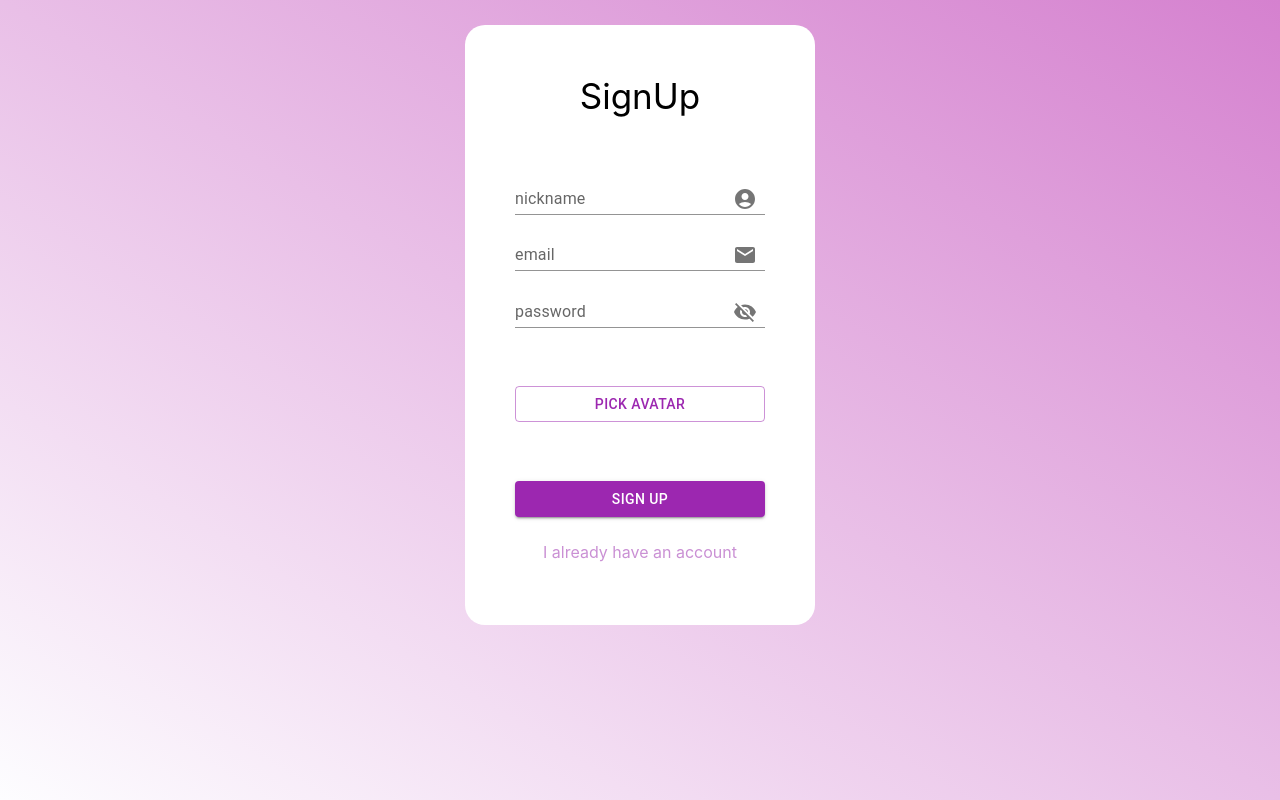
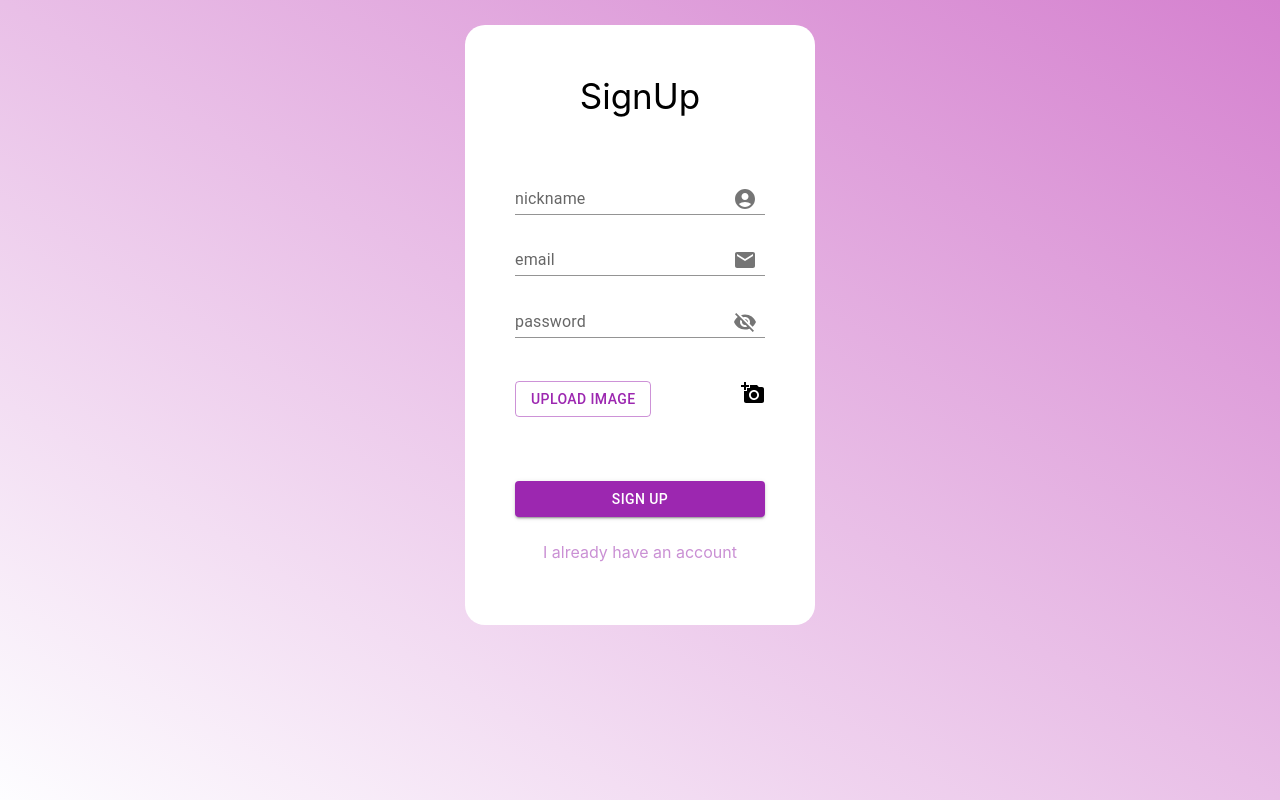
Before and after one commit to PopowychSasha/Kanbo, a React (Create React App) app: page /login in a window 1280 px wide. Both pictures are taken after a click on the element "Don't have an account ?". Built offline with nearby package versions, Linux system fonts and the light colour scheme.

Commit message:
implement image upload to cloudinary

```diff
--- a/package.json
+++ b/package.json
@@ -2,6 +2,7 @@
   "name": "kanbo-client",
   "version": "0.1.0",
   "private": true,
+  "proxy": "http://localhost:5000",
   "dependencies": {
     "@emotion/react": "^11.9.0",
     "@emotion/styled": "^11.8.1",
@@ -10,6 +11,8 @@
     "@testing-library/jest-dom": "^5.16.4",
     "@testing-library/react": "^13.0.1",
     "@testing-library/user-event": "^13.5.0",
+    "axios": "^0.26.1",
+    "cloudinary-react": "^1.6.8",
     "react": "^18.0.0",
     "react-dom": "^18.0.0",
     "react-router-dom": "^6.3.0",
--- a/src/components/LoginPage/SignUpForm/SignUpForm.jsx
+++ b/src/components/LoginPage/SignUpForm/SignUpForm.jsx
@@ -1,23 +1,62 @@
 import './SignUpForm.scss';
+
+import { useState } from 'react';
 
 import { Button, FormControl, IconButton, Input, InputAdornment, InputLabel } from '@mui/material';
 import AccountCircleIcon from '@mui/icons-material/AccountCircle';
 import EmailIcon from '@mui/icons-material/Email';
-import { useState } from 'react';
 import { Visibility, VisibilityOff } from '@mui/icons-material';
+import AddAPhotoIcon from '@mui/icons-material/AddAPhoto';
+import axios from 'axios';
 
 const SignUpForm = ({formsToggle})=>{
-    const[isEysClosed,setIsEysClosed] = useState();
+  const[isEysClosed,setIsEysClosed] = useState();
+
+  const[nickname,setNickname] = useState('');
+  const[email,setEmail] = useState('');
+  const[password,setPassword] = useState('');
+
+  const[imageSelected,setImageSelected] = useState();
+
+  const onChangeNicknameHandler = (e)=>setNickname(e.target.value);
+  const onChangeEmailHandler = (e)=>setEmail(e.target.value);
+  const onChangePasswordHandler = (e)=>setPassword(e.target.value);
 
   const toggleShowPasswordHandler = () => setIsEysClosed(isEysClosed=>!isEysClosed);
+
+  const onSubmitFormHandler = (event)=>{
+    event.preventDefault();
+
+    const formData = new FormData();
+    formData.append("file",imageSelected);
+    formData.append("upload_preset","yb6djiab");
+
+    axios.post("https://api.cloudinary.com/v1_1/dgle2qeqp/image/upload",formData)
+    .then(responce=>{
+        axios.post('/api/auth/signup',{
+            nickname,email,password,avatarPublicId:responce.data.public_id
+         })
+         .then(data=>console.log(data))
+         .catch(err=>console.log(err.message))
+    })
+    .catch(err=>console.log('Cloudinary error'))
+
+    setNickname('');
+    setEmail('');
+    setPassword('');
+  }
+
   return(
     <div className='sign-up-form-wrapper'>
         <div className='sign-up-form-title'>SignUp</div>
-        <form className='sign-up-form'>
+        <form className='sign-up-form'
+              onSubmit={onSubmitFormHandler}>
             <FormControl variant='standard'>
                 <InputLabel htmlFor="nickname">nickname</InputLabel>
                 <Input
                     id='nickname'
+                    value={nickname}
+                    onChange={onChangeNicknameHandler}
                     endAdornment={
                     <InputAdornment position='end'>
                         <IconButton>
@@ -31,6 +70,8 @@ const SignUpForm = ({formsToggle})=>{
                 <InputLabel htmlFor="email">email</InputLabel>
                 <Input
                     id="email"
+                    value={email}
+                    onChange={onChangeEmailHandler}
                     endAdornment={
                     <InputAdornment position="end">
                         <IconButton>
@@ -44,6 +85,8 @@ const SignUpForm = ({formsToggle})=>{
                 <InputLabel htmlFor="standard-adornment-password">password</InputLabel>
                 <Input
                     id="standard-adornment-password"
+                    value={password}
+                    onChange={onChangePasswordHandler}
                     type={isEysClosed ? 'text' : 'password'}
                     endAdornment={
                     <InputAdornment position="end">
@@ -57,8 +100,24 @@ const SignUpForm = ({formsToggle})=>{
                     }
                 />
             </FormControl>
-            <Button className='sign-in-btn' variant="outlined" color="secondary">pick avatar</Button>
-            <Button className='sign-in-btn' variant="contained" color="secondary">Sign Up</Button>
+            {
+                <div className='image-picker' >
+                    <Button component="label" variant="outlined" color="secondary">
+                        Upload Image
+                        <input
+                            type="file"
+                            hidden
+                            onChange={(event)=>{
+                                setImageSelected(event.target.files[0]);
+                            }}
+                        />
+                        </Button>
+                    {imageSelected ? <AddAPhotoIcon style={{color:'green'}}/>
+                    :<AddAPhotoIcon/>}
+                </div>
+            }
+
+            <Button type="submit" className='sign-in-btn' variant="contained" color="secondary">Sign Up</Button>
         </form>
         <div onClick={formsToggle} className="dont-have-account">I already have an account</div>
     </div>
--- a/src/components/LoginPage/SignUpForm/SignUpForm.scss
+++ b/src/components/LoginPage/SignUpForm/SignUpForm.scss
@@ -25,6 +25,11 @@
         .sign-in-btn{
             margin-top: 50px;
         }
+        .image-picker{
+            display: flex;
+            justify-content: space-between;
+            margin-top: 30px;
+        }
     }
     .dont-have-account{
         cursor: pointer;
--- a/src/index.js
+++ b/src/index.js
@@ -5,7 +5,6 @@ import ReactDOM from 'react-dom/client';
 import {BrowserRouter as Router} from 'react-router-dom';
 
 import App from './components/App/App';
-
 
 const root = ReactDOM.createRoot(document.getElementById('root'));
 root.render(
--- a/src/pages/LoginPage/LoginPage.jsx
+++ b/src/pages/LoginPage/LoginPage.jsx
@@ -1,10 +1,11 @@
 import './LoginPage.scss';
 
+import { useState } from 'react';
+
 import SignInForm from '../../components/LoginPage/SignInForm/SignInForm';
+import SignUpForm from '../../components/LoginPage/SignUpForm/SignUpForm';
 
 import man from '../../images/man.png';
-import { useState } from 'react';
-import SignUpForm from '../../components/LoginPage/SignUpForm/SignUpForm';
 
 const LoginPage = ()=>{
   const [isSignInFormActive,setIsSignInFormActive] = useState(true);
@@ -12,6 +13,7 @@ const LoginPage = ()=>{
   const formsToggleHandler = ()=>{
     setIsSignInFormActive(isSignInFormActive=>!isSignInFormActive);
   }
+
   return(
     <div className='login-page-wrapper'>
       {
```
Also changed, not shown: 2 other files (tests, documents, lock files or other folders).
